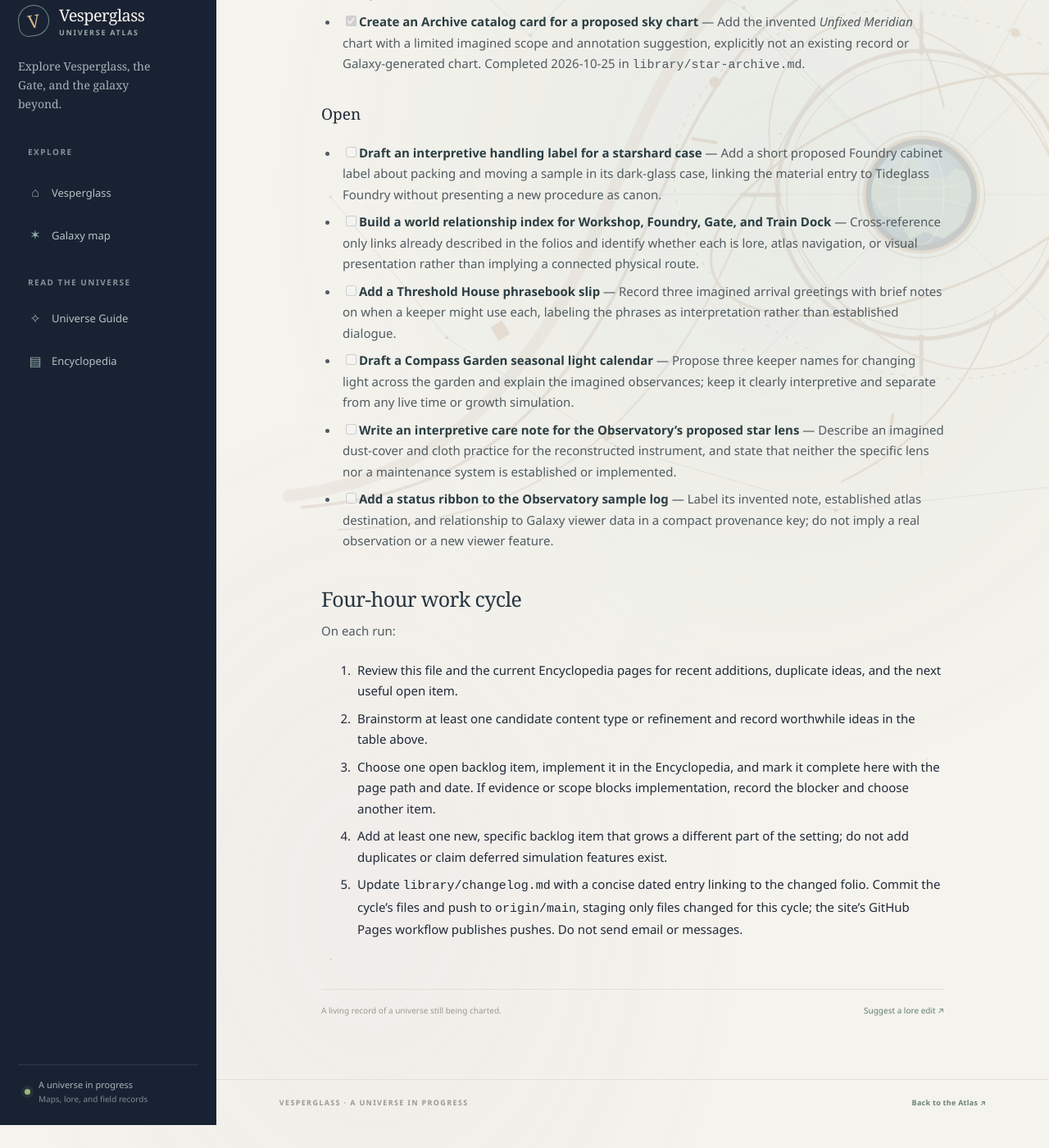
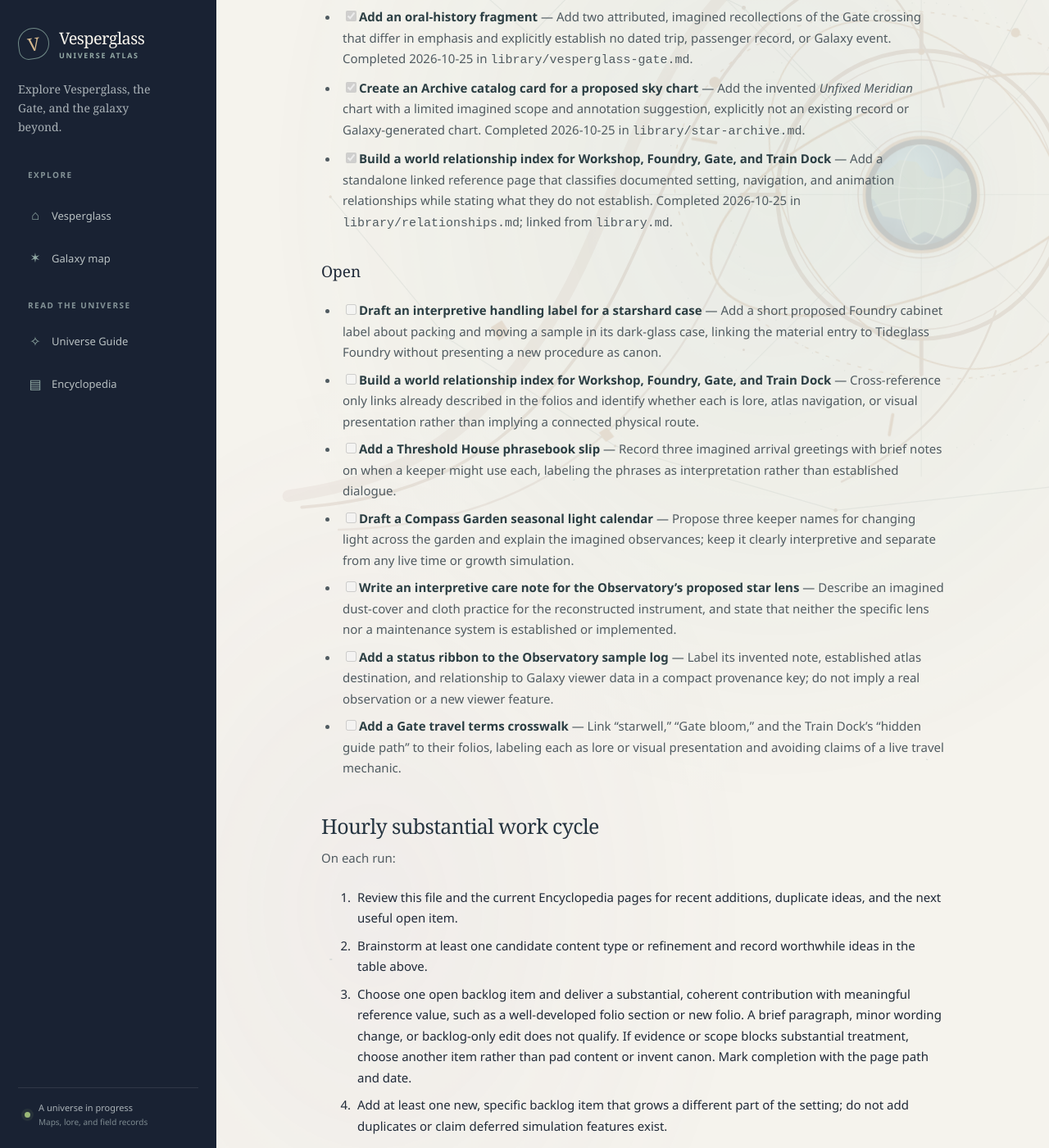
Before and after one commit to vesperglass/vesperglass.github.io, a Jekyll site: the page built from ENCYCLOPEDIA_BACKLOG.md, in a window 1280 px wide and 1400 px high, scrolled down 2969 px. Shown: the whole window at 82% size. Built offline with Jekyll 4.4.1, drawn with Linux system fonts in a browser that asks for light colours; our own code applies the rules of GitHub Pages for plain Markdown files; before the commit the page ends 4341 px from its top, so only the background shows below that; some of the changed text lies outside the part shown.

Commit message:
Add Vesperglass relationship index

```diff
--- a/ENCYCLOPEDIA_BACKLOG.md
+++ b/ENCYCLOPEDIA_BACKLOG.md
@@ -29,6 +29,7 @@
 | Seasonal light calendars | A compact record of how keepers might name recurring changes in daylight or starlight | Present as an imagined cultural reference, not a real-time cycle or simulation mechanic |
 | Instrument care notes | Brief annotations about how an imagined keeper might protect or inspect a reconstructed instrument | Label the equipment and routine as interpretation; do not imply an implemented maintenance system |
 | Catalog status ribbons | Compact provenance labels that tell readers what an archival example is, what it covers, and what remains unknown | Make the record's proposed or reconstructed status visible; never imply it came from Galaxy output |
+| Relationship evidence tables | A cross-folio index that groups documented connections by lore, viewer navigation, or visual presentation | Cite the relevant folios and state the limit of each connection; do not turn editorial links into routes |
 
 ## Backlog
 
@@ -42,6 +43,7 @@
 - [x] **Write a stellar-body field plate** — Add the invented Blue-Sill Basin landscape as an illustrative setting for possible starshard context, explicitly separate from generated Galaxy content. Completed 2026-10-25 in `library/starshards.md`.
 - [x] **Add an oral-history fragment** — Add two attributed, imagined recollections of the Gate crossing that differ in emphasis and explicitly establish no dated trip, passenger record, or Galaxy event. Completed 2026-10-25 in `library/vesperglass-gate.md`.
 - [x] **Create an Archive catalog card for a proposed sky chart** — Add the invented *Unfixed Meridian* chart with a limited imagined scope and annotation suggestion, explicitly not an existing record or Galaxy-generated chart. Completed 2026-10-25 in `library/star-archive.md`.
+- [x] **Build a world relationship index for Workshop, Foundry, Gate, and Train Dock** — Add a standalone linked reference page that classifies documented setting, navigation, and animation relationships while stating what they do not establish. Completed 2026-10-25 in `library/relationships.md`; linked from `library.md`.
 
 ### Open
 
@@ -51,13 +53,14 @@
 - [ ] **Draft a Compass Garden seasonal light calendar** — Propose three keeper names for changing light across the garden and explain the imagined observances; keep it clearly interpretive and separate from any live time or growth simulation.
 - [ ] **Write an interpretive care note for the Observatory's proposed star lens** — Describe an imagined dust-cover and cloth practice for the reconstructed instrument, and state that neither the specific lens nor a maintenance system is established or implemented.
 - [ ] **Add a status ribbon to the Observatory sample log** — Label its invented note, established atlas destination, and relationship to Galaxy viewer data in a compact provenance key; do not imply a real observation or a new viewer feature.
+- [ ] **Add a Gate travel terms crosswalk** — Link “starwell,” “Gate bloom,” and the Train Dock's “hidden guide path” to their folios, labeling each as lore or visual presentation and avoiding claims of a live travel mechanic.
 
-## Four-hour work cycle
+## Hourly substantial work cycle
 
 On each run:
 
 1. Review this file and the current Encyclopedia pages for recent additions, duplicate ideas, and the next useful open item.
 2. Brainstorm at least one candidate content type or refinement and record worthwhile ideas in the table above.
-3. Choose one open backlog item, implement it in the Encyclopedia, and mark it complete here with the page path and date. If evidence or scope blocks implementation, record the blocker and choose another item.
+3. Choose one open backlog item and deliver a substantial, coherent contribution with meaningful reference value, such as a well-developed folio section or new folio. A brief paragraph, minor wording change, or backlog-only edit does not qualify. If evidence or scope blocks substantial treatment, choose another item rather than pad content or invent canon. Mark completion with the page path and date.
 4. Add at least one new, specific backlog item that grows a different part of the setting; do not add duplicates or claim deferred simulation features exist.
 5. Update `library/changelog.md` with a concise dated entry linking to the changed folio. Commit the cycle's files and push to `origin/main`, staging only files changed for this cycle; the site's GitHub Pages workflow publishes pushes. Do not send email or messages.
```
Also changed, not shown: library.md (+4 -0 lines), library/changelog.md (+1 -0 lines), library/relationships.md (added, +40 -0 lines).
